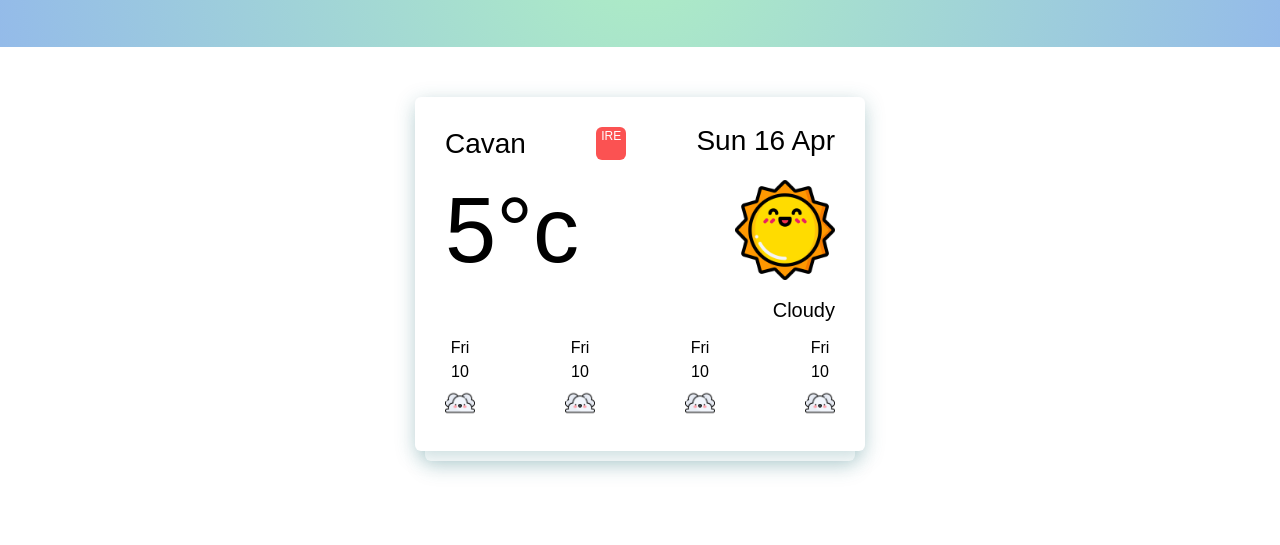
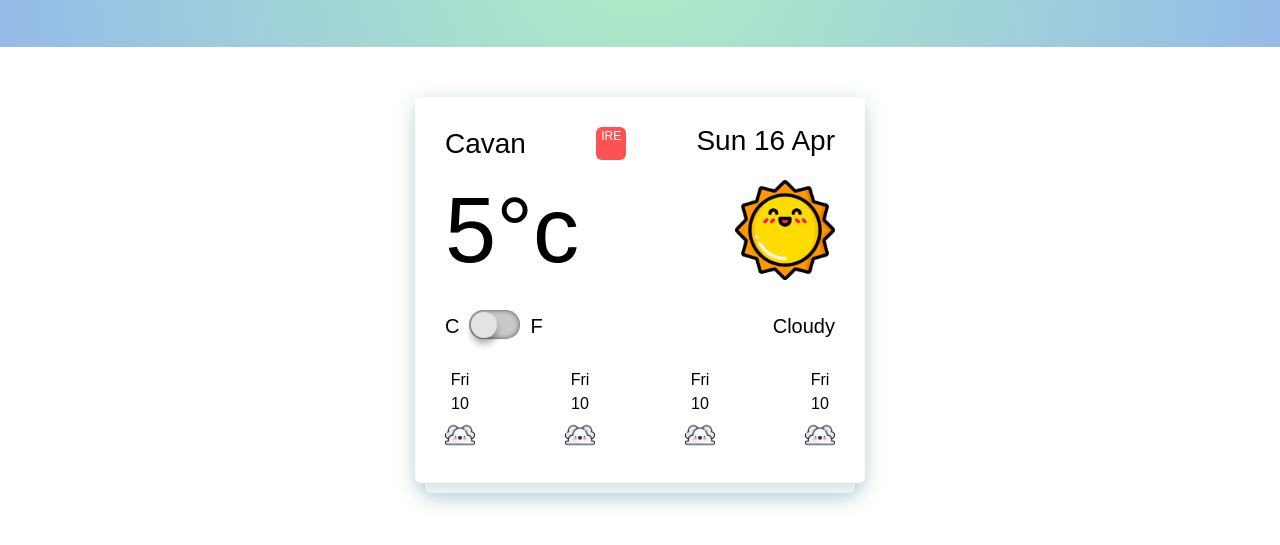
Before and after one commit to ustimenkoiuliia/Forecast, a plain HTML site: page index.html in a window 1280 px wide. Shown: the part 169-714 px from the top of the page. Drawn offline with Linux system fonts and the light colour scheme; no server answers.

Commit message:
add farengeit

```diff
--- a/css/style.css
+++ b/css/style.css
@@ -140,10 +140,70 @@ body{
   height: 100px;
 
 }
+
+.switch_description{
+  display: flex;
+  justify-content: space-between;
+}
+
+.card-switch{
+  display: flex;
+  align-items: center;
+}
+
+.celcium, .farenheit{
+  font-size: 20px;
+}
 #card-description {
+  display: flex;
+  justify-content: center;
   font-size: 20px;
   line-height: 1;
   text-align: right;
+  align-items: center;
+}
+
+.slider {
+  background-color: #ffffff2b;
+  border-radius: 100px;
+  padding: 1px;
+  margin: 10px;
+  cursor: pointer;
+  transition: box-shadow 0.2s cubic-bezier(0.4, 0, 0.2, 1) 0s;
+  align-items: center;
+  position: relative;
+  display: inline-block;
+  width: 51px;
+  height: 29px;
+  box-shadow: rgba(0, 0, 0, 0.62) 0px 0px 5px inset, rgba(0, 0, 0, 0.21) 0px 0px 0px 24px inset,
+        #22cc3f 0px 0px 0px 0px inset, rgba(224, 224, 224, 0.45) 0px 1px 0px 0px;
+}
+
+.slider::after {
+  content: "";
+  display: flex;
+  top: 2.3px;
+  left: 2px;
+  width: 26px;
+  height: 26px;
+  background-color: #e3e3e3;
+  border-radius: 200px;
+  position: absolute;
+  box-shadow: transparent 0px 0px 0px 2px, rgba(0, 0, 0, 0.3) 0px 6px 6px;
+  transition: left 300ms cubic-bezier(0.4, 0, 0.2, 1) 0s, background-color 300ms cubic-bezier(0.4, 0, 0.2, 1) 0s;
+  will-change: left, background-color;
+}
+
+.switch input[type="checkbox"]:checked + .slider {
+  box-shadow: rgba(0, 0, 0, 0.62) 0px 0px 5px inset, rgba(224, 224, 224, 0.45) 0px 1px 0px 0px;
+}
+
+.switch input[type="checkbox"]:checked + .slider::after {
+  left: 24px;
+}
+
+.switch input[type="checkbox"] {
+  display: none;
 }
 
 /* .days, .forecast, .forecast-images{
--- a/index.html
+++ b/index.html
@@ -28,7 +28,18 @@
       <div class="card-value" id="card-value">5<sup>°c</sup></div>
       <img class="card-img" id="card-img" src="img/funny_weather/sunny.png" alt="weather">
     </div>
-    <div class="card-description" id="card-description">Cloudy</div>
+    <div class="switch_description">
+      <div class="card-switch">
+        <div class="celcium">C</div>
+        <label class="switch">
+          <input type="checkbox" id="toggle" >
+          <span class="slider"></span>
+      </label>
+      <div class="farenheit">F</div>
+      </div>
+      <div class="card-description" id="card-description">Cloudy</div>
+    </div>
+
 
     <div class="next-days">
       <div class="next-day" >
--- a/main.js
+++ b/main.js
@@ -1,3 +1,4 @@
+let header = document.querySelector('.header');
 let input = document.querySelector("#input");
 let button = document.querySelector("#btn");
 let cityOutput = document.querySelector("#card-city");
@@ -8,7 +9,23 @@ let pictureMain = document.querySelector("#card-img");
 let picturesForecast = document.querySelectorAll('.next-day-img img');
 let descOutput = document.querySelector("#card-description");
 let apiKey = "5b32f58ca8e436ffc930aed944f518c6";
-console.log(picturesForecast)
+let toggle = document.querySelector('#toggle')
+let toggleState = 'c';
+function toggleChange(unit) {
+  if (toggle.checked) {
+    unit = 'f'
+  } else {
+    unit = 'c'
+  }
+  toggleState = unit;
+  console.log(unit)
+}
+toggle.addEventListener('change', function () {
+  let city = cityOutput.textContent
+  toggleChange(toggleState)
+  getWeather(city)
+  getForecast(city)
+})
 
 function swapPicture(picture, status) {
   switch (status) {
@@ -57,7 +74,13 @@ function getWeather(city) {
       const description = json.weather[0]['description'];
       cityOutput.innerHTML = json.name;
       countryOutput.innerHTML = json.sys.country;
-      tempOutput.innerHTML = Math.round(json.main.temp - 273.15) + "°c";
+      // tempOutput.innerHTML = Math.round(json.main.temp - 273.15) + "°c";
+      if (toggleState == 'c') {
+              tempOutput.innerHTML = Math.round(json.main.temp - 273.15) + "°c";
+      } else {
+        const fahrenheit = (json.main.temp - 273.15) * 9/5 + 32;
+        tempOutput.innerHTML = Math.round(fahrenheit) + "°F";
+      }
       descOutput.innerHTML = description;
       swapPicture(pictureMain, description)
       input.value = '';
@@ -81,8 +104,15 @@ function getForecast(city) {
       const dayOfWeek = date.toLocaleDateString("en-US", { weekday: "short" });
       document.getElementById(`day${i + 1}`).innerHTML = dayOfWeek;
 
-      const temp = Math.round(json.list[i * 8].main.temp - 273.15);
-      document.getElementById(`temp${i + 1}`).innerHTML = `${temp}°C`;
+      let temp;
+      if (toggleState == 'c') {
+        temp = Math.round(json.list[i * 8].main.temp - 273.15);
+        document.getElementById(`temp${i + 1}`).innerHTML = `${temp}°C`;
+      } else {
+        temp = Math.round(json.list[i * 8].main.temp * 9/5 - 459.67);
+        document.getElementById(`temp${i + 1}`).innerHTML = `${temp}°F`;
+      }
+
 
       const description = json.list[i * 8].weather[0]['description'];
       console.log(description)
```
